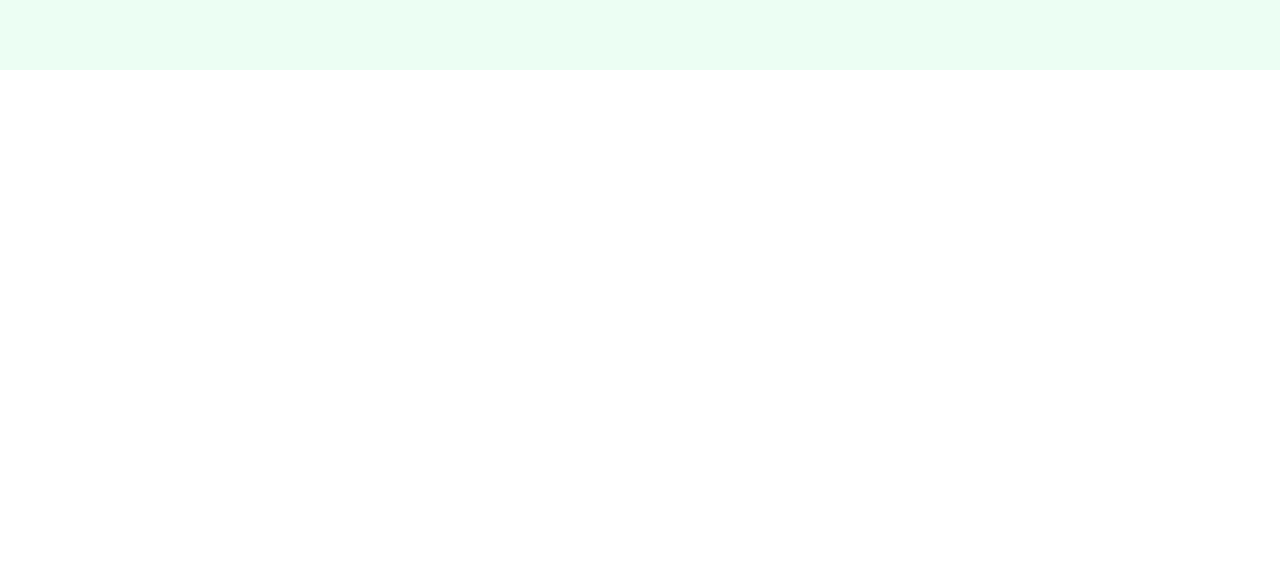
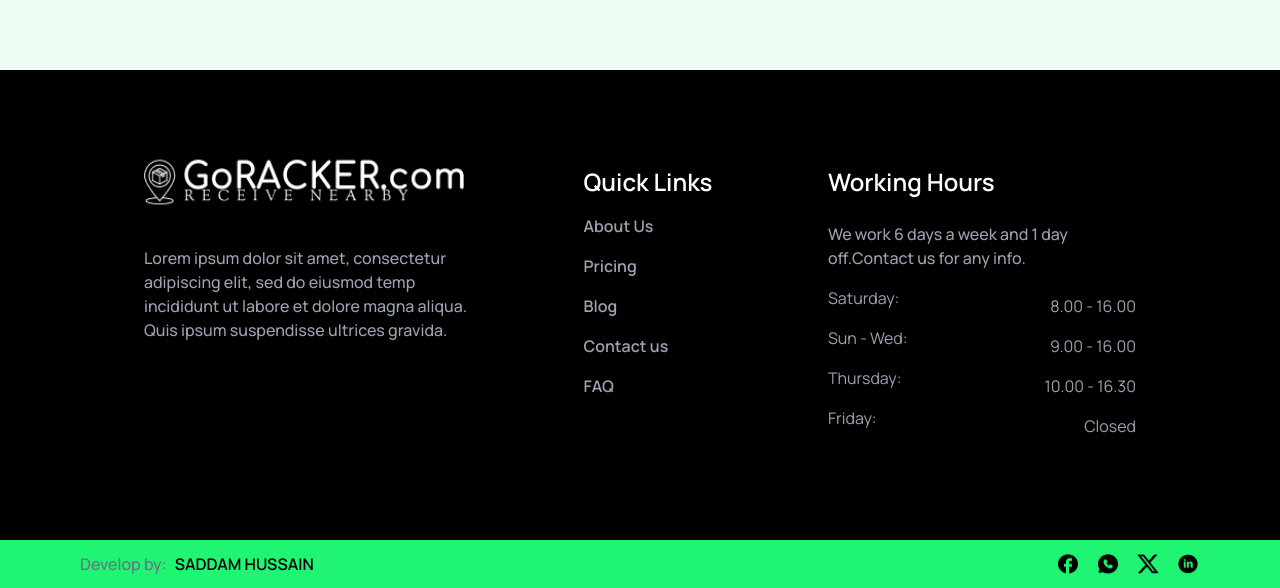
Before and after one commit to saddam-khan-dev/Figma-Design-Tailwind, a website built with Vite: page Home.html in a window 1280 px wide. Shown: the part 2815-3403 px from the top of the page. Before the commit the page ends 2885 px from the top, so only its background shows below. Built offline with nearby package versions, Linux system fonts and the light colour scheme.

Commit message:
Footer Complete

```diff
--- a/Home.html
+++ b/Home.html
@@ -265,10 +265,69 @@
     </section>
     <!-- Sction End here -->
 
+        <!-- footer start here  -->
+    <footer>
+        <!-- main footer start here  -->
+        <div class="flex justify-between w-full h-[470px] py-20 px-36 bg-black text-white">
 
-    <footer>
+            <div class="flex flex-col">
+                <img class="h-16 w-80  " src="./Images/Logo-white.png" alt="">
+                <p class="h-24 w-[324px] my-8 text-base font-medium text-gray-400">Lorem ipsum dolor sit amet, consectetur
+                    adipiscing elit, sed do eiusmod temp
+                    incididunt ut labore et dolore magna aliqua.
+                    Quis ipsum suspendisse ultrices gravida.</p>
+            </div>
+            <div class="flex flex-col">
+                <h1 class="font-semibold text-2xl text-white my-4">Quick Links</h1>
+                <li class="flex flex-col gap-4 list-none text-base font-semibold text-gray-400 ">
+                    <ul>About Us</ul>
+                    <ul>Pricing</ul>
+                    <ul>Blog</ul>
+                    <ul>Contact us</ul>
+                    <ul>FAQ</ul>
+                </li>
+            </div>
+            <div class="flex flex-col">
+                <h1 class="font-semibold text-2xl text-white my-4">Working Hours</h1>
+                <p class="text-base font-medium text-gray-400 w-[308px] h-12 my-2 ">We work 6 days a week and 1 day off.Contact us for any info.</p>
+            <div class="flex justify-between">
+                <div class="flex my-2 text-gray-400">
+                    <li class="flex flex-col gap-4 list-none text-left">
+                        <ul>Saturday:</ul>
+                        <ul>Sun - Wed:</ul>
+                        <ul>Thursday:</ul>
+                        <ul>Friday:</ul>
+                    </li>
+                </div>
+                <div class="flex my-4 text-gray-400">
+                    <li class="flex flex-col gap-4 list-none text-right">
+                        <ul>8.00 - 16.00</ul>
+                        <ul>9.00 - 16.00</ul>
+                        <ul>10.00 - 16.30</ul>
+                        <ul>Closed</ul>
+                    </li>
+                </div>
+            </div>
 
+            </div>
+        </div>
+        <!-- main footer end here  -->
+
+        <!-- lower footer start here -->
+        <div class="flex justify-between items-center w-full h-12 bg-custom-green text-black px-20 ">
+            <div class="flex space-x-2">
+                <p class="text-base font-medium text-gray-500">Develop by: </p>
+                <h1 class="text-base font-bold text-black">SADDAM HUSSAIN</h1>
+            </div>
+            <div class="flex space-x-4">
+                <img class="h-6 w-6 " src="./Images/black-facebook.png" alt="">
+                <img class="h-6 w-6 " src="./Images/black-whatsapp.png" alt="">
+                <img class="h-6 w-6 " src="./Images/black-X.png" alt="">
+                <img class="h-6 w-6 " src="./Images/black-linkedin.png" alt="">
+            </div>
+        </div>
+        <!-- Lower footer end here -->
     </footer>
+        <!-- footer end here  -->
 </body>
-
 </html>
```
Also changed, not shown: Images/black-X.png (added), Images/black-facebook.png (added), Images/black-linkedin.png (added), Images/black-whatsapp.png (added).
